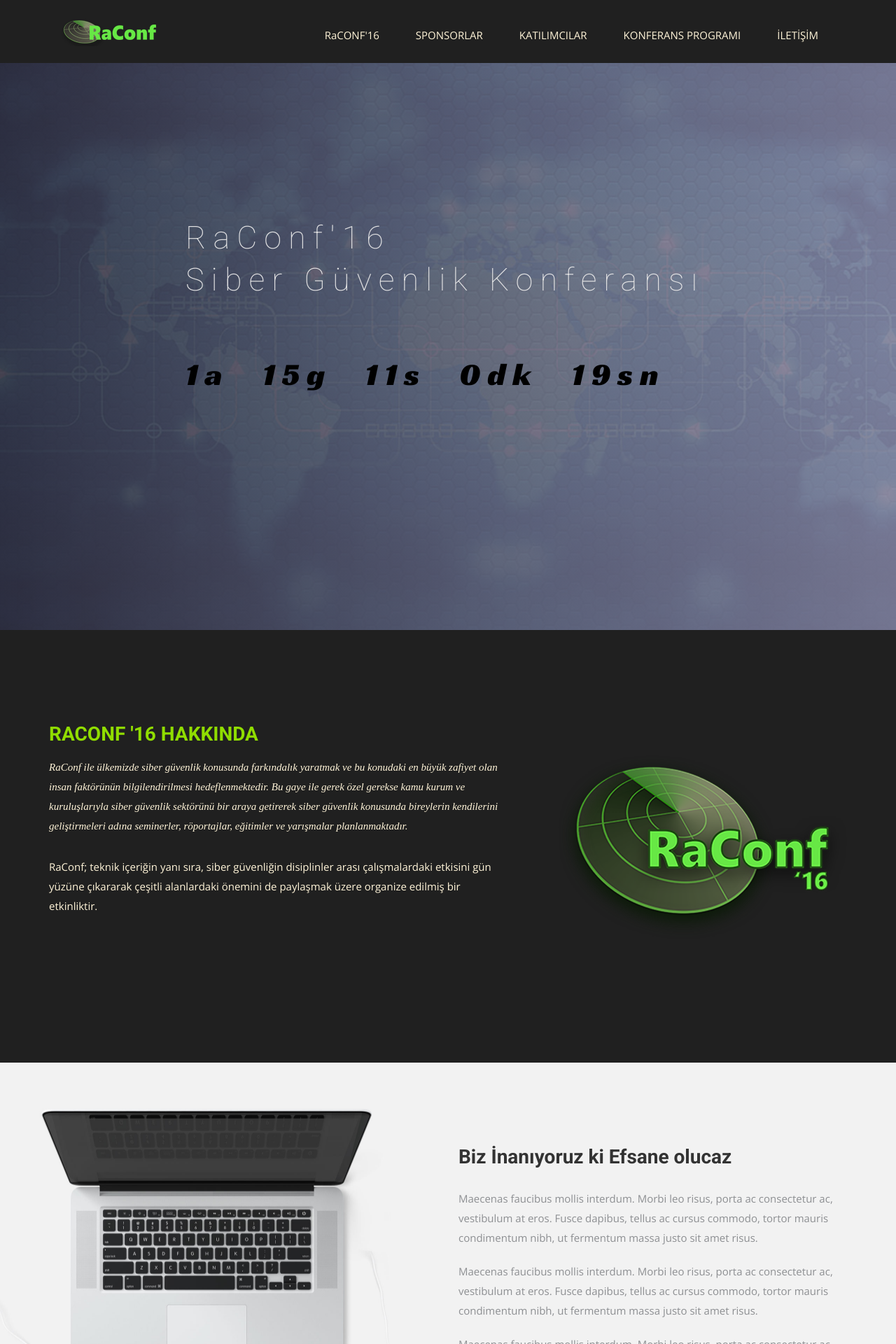
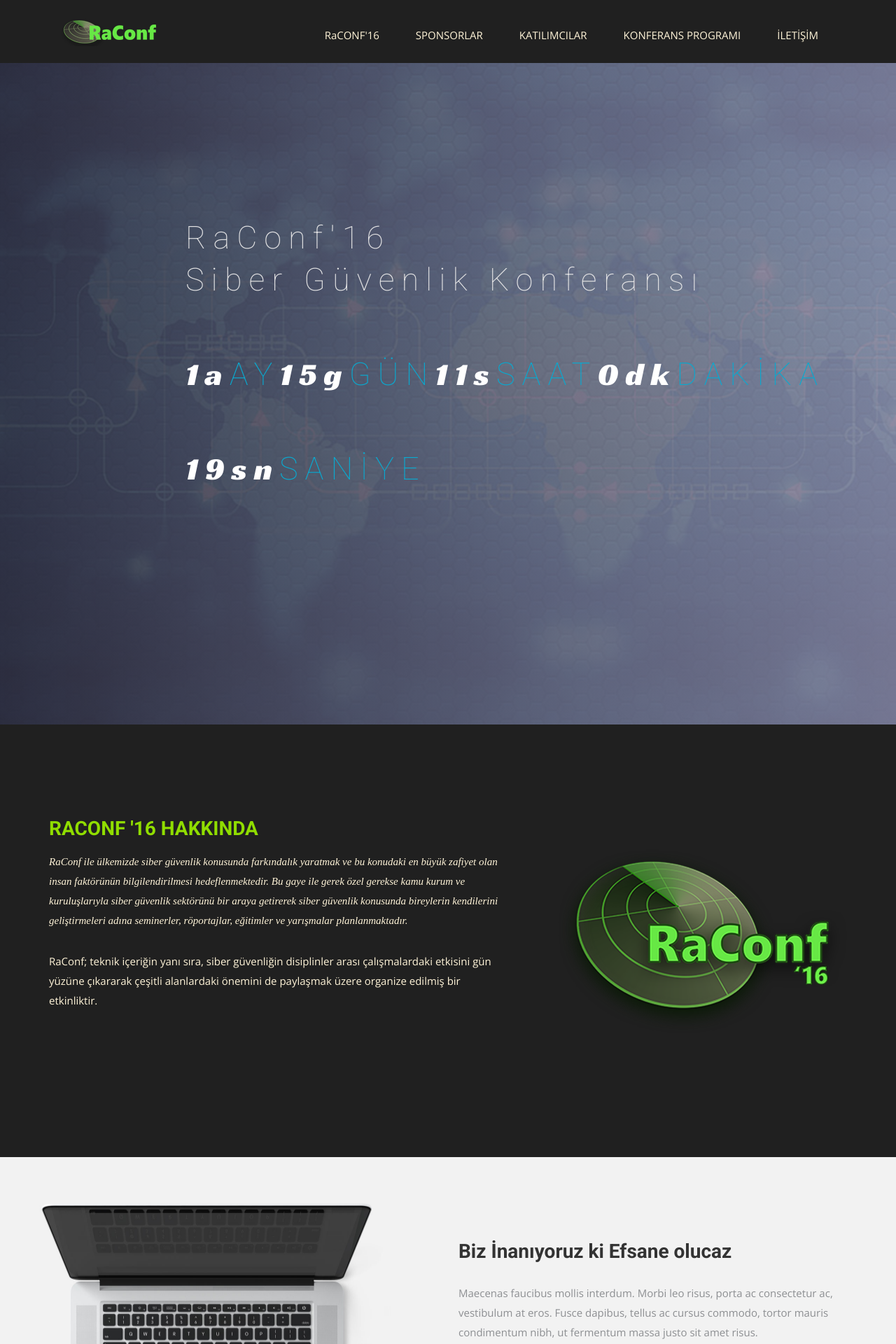
Before and after one commit to bilkamp/bilkamp19.github.io, a Jekyll site: the page built from index.html, in a window 1280 px wide. Shown: the top 1920 px of the page at 70% size. Built offline with Jekyll 4.4.1, drawn with Linux system fonts in a browser that asks for light colours; nearby versions of some CDN libraries; some web fonts are replaced.

Commit message:
Değişiklikler

```diff
--- a/css/custom.css
+++ b/css/custom.css
@@ -1,12 +1,16 @@
 .countdown
 {
   font-family: 'Racing Sans One', cursive;
-  color: black;
+  color: white;
+}
+
+.cd-cyan-font
+{
+  color:#0aa9cf;
 }
 
 .countdown-divs
 {
   text-align: center;
   float: left;
-  margin-right: 5%;
 }
--- a/index.html
+++ b/index.html
@@ -13,19 +13,24 @@
           <h1 class="animated fadeInUp">RaConf'16 <br> Siber Güvenlik Konferansı</h1>
           <div>
             <div class="countdown-divs">
-              <h1 id="aylar" class="countdown">0</h1>
+              <h1 id="aylar" class="countdown" style="float:left">0</h1>
+              <h1 style="float:left;" class="cd-cyan-font">AY</h1>
             </div>
             <div class="countdown-divs">
-              <h1 id="gunler" class="countdown">0</h1>
+              <h1 id="gunler" class="countdown" style="float:left">0</h1>
+              <h1 style="float:left" class="cd-cyan-font">GÜN</h1>
             </div>
             <div class="countdown-divs">
-              <h1 id="saatler" class="countdown">0</h1>
+              <h1 id="saatler" class="countdown" style="float:left">0</h1>
+              <h1 style="float:left" class="cd-cyan-font">SAAT</h1>
             </div>
             <div class="countdown-divs">
-              <h1 id="dakikalar" class="countdown">0</h1>
+              <h1 id="dakikalar" class="countdown" style="float:left">0</h1>
+              <h1 style="float:left" class="cd-cyan-font">DAKİKA</h1>
             </div>
             <div class="countdown-divs">
-              <h1 id="saniyeler" class="countdown">0</h1>
+              <h1 id="saniyeler" class="countdown" style="float:left">0</h1>
+              <h1 style="float:left" class="cd-cyan-font">SANİYE</h1>
             </div>
           </div>
         </div>
```
